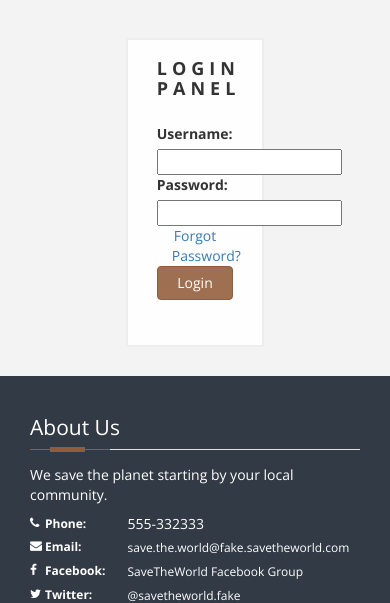
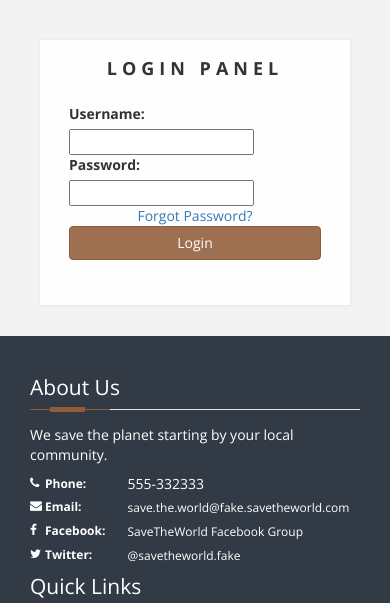
Before and after one commit to Narshe1412/Code-Institute-Django-Project, a Django app: a page that uses templates/base.html in a window 390 px wide. Shown: the part 183-786 px from the top of the page. Run offline with Django 3.2, Linux system fonts and the light colour scheme; some libraries are stand-ins or nearby versions.

Commit message:
fixed user profile form

```diff
--- a/static/css/styles.css
+++ b/static/css/styles.css
@@ -36,34 +36,7 @@ body {
     }
 }
 
-/* form-card page media queries */
 
-@media(max-width:900px) {
-    #form-card {
-        width: 40%;
-    }
-}
-
-@media(max-width:768px) {
-    #form-card {
-        width: 50%;
-    }
-}
-
-@media(max-width:500px) {
-    #form-card {
-        width: 80%;
-    }
-}
-
-@media(max-width:380px) {
-    #form-card {
-        width: 90%;
-    }
-    .navbar-toggle {
-            right: -12rem;
-    }
-}
 
 /* Header */
 
@@ -652,7 +625,7 @@ section.news {
 }
 
 #form-card {
-    width: 35%;
+    width: 55%;
     margin: 40px auto 30px;
 }
 
@@ -739,7 +712,35 @@ section.news {
     background-image: none;
 }
 
-
 .table-hover tbody tr:hover td, .table-hover tbody tr:hover th {
   background-color: rgb(146, 92, 59, 0.2);
 }
+
+/* form-card page media queries */
+
+@media(max-width:900px) {
+    #form-card {
+        width: 60%;
+    }
+}
+
+@media(max-width:768px) {
+    #form-card {
+        width: 70%;
+    }
+}
+
+@media(max-width:500px) {
+    #form-card {
+        width: 80%;
+    }
+}
+
+@media(max-width:380px) {
+    #form-card {
+        width: 90%;
+    }
+    .navbar-toggle {
+            right: -12rem;
+    }
+}
```
Also changed, not shown: accounts/templates/edit_profile.html (+13 -6 lines).
